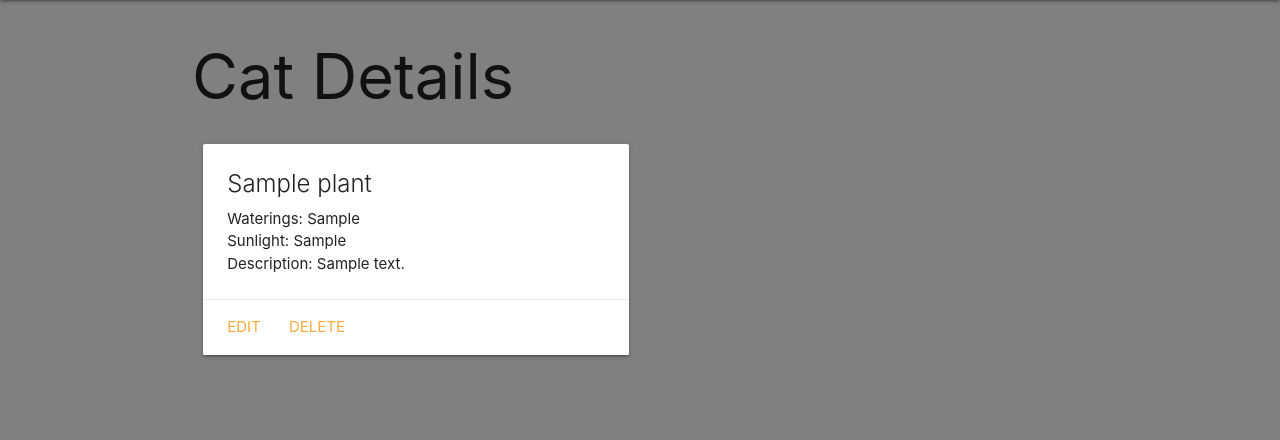
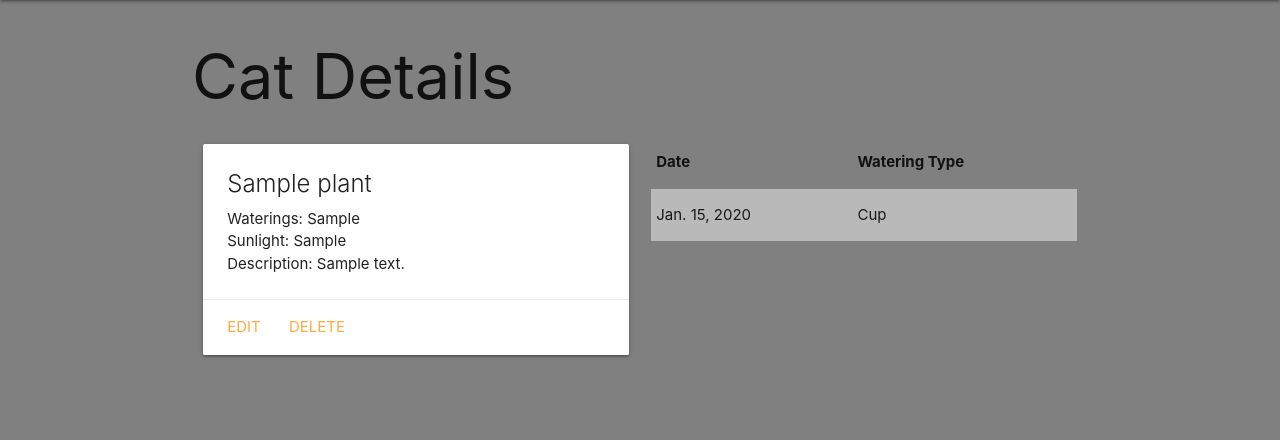
Before and after one commit to dugad059/plantcollector, a Django app: page /plants/1/ in a window 1280 px wide. Shown: the part 64-504 px from the top of the page. Run offline with Django 4.2, Linux system fonts and the light colour scheme; tables that the repository leaves empty hold one stand-in row (values such as "Sample post").

Commit message:
wip- watering model and UI on detail page complete

```diff
--- a/main_app/admin.py
+++ b/main_app/admin.py
@@ -1,6 +1,7 @@
 from django.contrib import admin
-from .models import Plant
+from .models import Plant, Watering
 
 # Register your models here.
 
 admin.site.register(Plant)
+admin.site.register(Watering)
--- a/main_app/models.py
+++ b/main_app/models.py
@@ -3,6 +3,12 @@ from django.urls import reverse
 
 
 # Create your models here.
+
+WATERINGS = (
+    ('C', 'Cup'),
+    ('D', 'Drain-out')
+)
+
 
 """
 =============================
@@ -22,3 +28,19 @@ class Plant(models.Model):
 
     def get_absolute_url(self):
         return reverse('detail_plants', kwargs={'plant_id': self.id})
+
+    """
+=============================
+      WATERING ROUTES
+=============================
+
+"""
+
+class Watering(models.Model):
+    date = models.DateField('Watering Date')
+    amount = models.CharField(max_length=1, choices=WATERINGS, default=WATERINGS[0][0])
+
+    plant = models.ForeignKey(Plant, on_delete=models.CASCADE)
+
+    def __str__(self):
+        return f"{self.get_amount_display()} on {self.date}"
--- a/main_app/templates/plants/detail.html
+++ b/main_app/templates/plants/detail.html
@@ -17,5 +17,23 @@
             </div>
         </div>
     </div>
+    <div class="col s6">
+        <table class="striped">
+            <thead>
+                <tr>
+                    <th>Date</th>
+                    <th>Watering Type</th>
+                </tr>
+            </thead>
+            <tbody>
+                {% for watering in plant.watering_set.all %}
+                <tr>
+                    <td>{{watering.date}}</td>
+                    <td>{{watering.get_amount_display}}</td>
+                </tr>
+                {% endfor %}
+            </tbody>
+        </table>
+    </div>
 </div>
 {% endblock %}
```
Also changed, not shown: main_app/migrations/0003_watering.py (added), main_app/views.py (line endings or trailing spaces).
